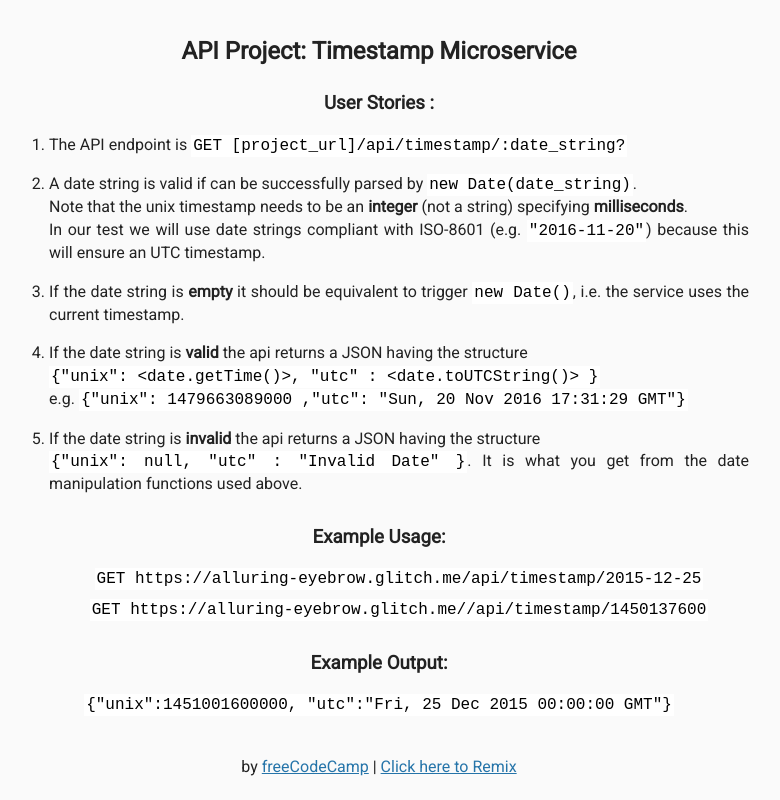
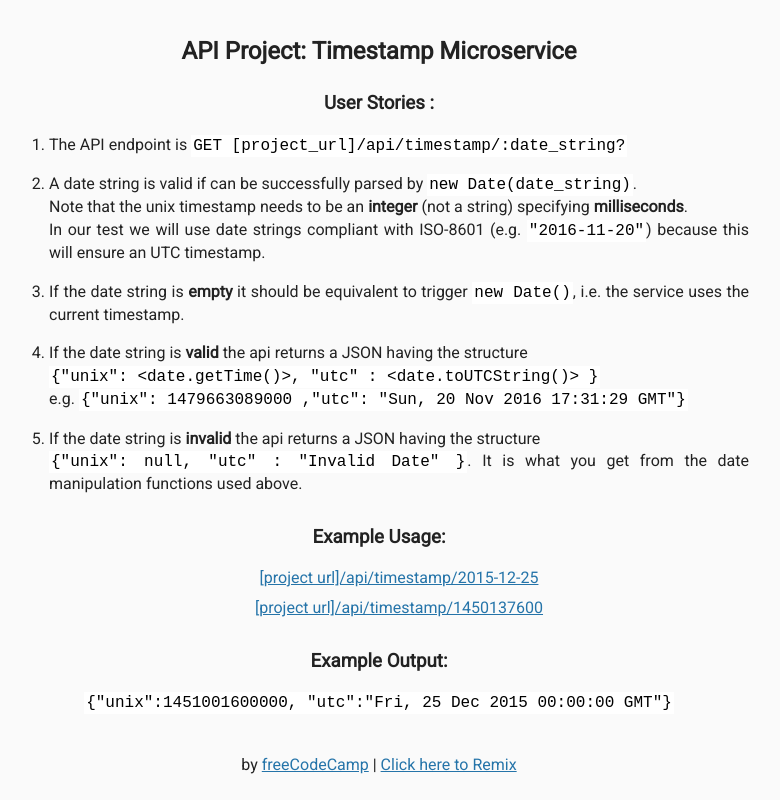
Before and after one commit to raphaeluziel/API-Project-timestamp, a website: page views/index.html in a window 1280 px wide. Shown: the whole page, without its empty margins (261-1041 px from the left). Drawn offline with Linux system fonts and the light colour scheme; files that its build step writes are made by us from their sources.

Commit message:
updated links

```diff
--- a/views/index.html
+++ b/views/index.html
@@ -30,9 +30,9 @@
 
         <h3>Example Usage:</h3>
         <ul>
-          <li>
-            <code>GET https://alluring-eyebrow.glitch.me/api/timestamp/2015-12-25</code></li>
-          <li><code>GET https://alluring-eyebrow.glitch.me//api/timestamp/1450137600</code></li>
+          <li><a href="api/timestamp/2015-12-25">
+            [project url]/api/timestamp/2015-12-25</a></li>
+          <li><a href="api/timestamp/1450137600000">[project url]/api/timestamp/1450137600</a></li>
         </ul>
 
         <h3>Example Output:</h3>
```
